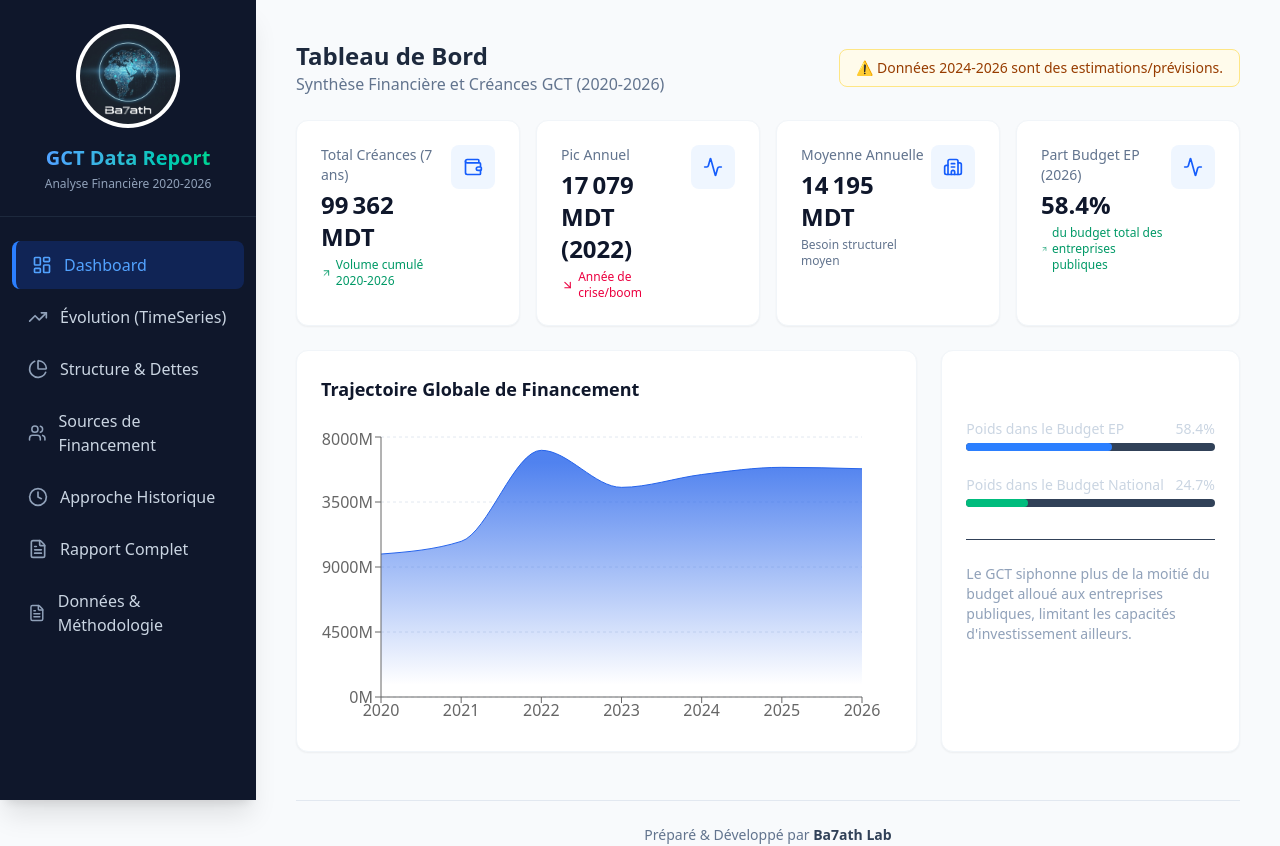
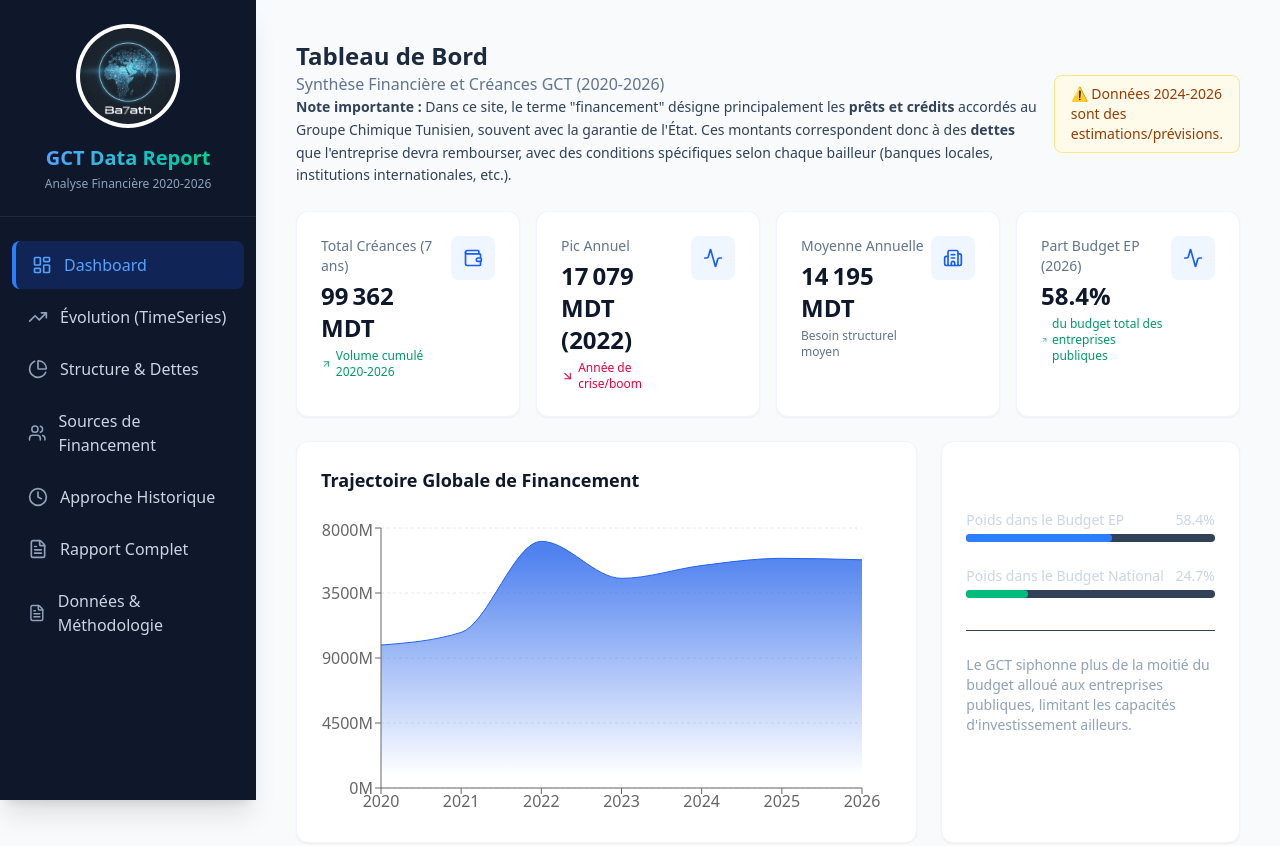
Before and after one commit to Ba7athproject/gct, a React (Vite) app: page / in a window 1280 px wide. Shown: the top 846 px of the page. Built offline with nearby package versions, Linux system fonts and the light colour scheme.

Commit message:
Fix message Financement, pourcentage

```diff
--- a/src/pages/Dashboard.tsx
+++ b/src/pages/Dashboard.tsx
@@ -48,6 +48,10 @@
                 <div>
                     <h2 className="text-2xl font-bold text-slate-800">Tableau de Bord</h2>
                     <p className="text-slate-500">Synthèse Financière et Créances GCT (2020-2026)</p>
+                    <p className="text-slate-700 text-sm leading-relaxed">
+                        <strong>Note importante :</strong> Dans ce site, le terme "financement" désigne principalement les <strong>prêts et crédits</strong> accordés au Groupe Chimique Tunisien, souvent avec la garantie de l'État.
+                        Ces montants correspondent donc à des <strong>dettes</strong> que l'entreprise devra rembourser, avec des conditions spécifiques selon chaque bailleur (banques locales, institutions internationales, etc.).
+                    </p>
                 </div>
                 <div className="bg-amber-50 text-amber-800 px-4 py-2 rounded-lg text-sm border border-amber-200">
                     ⚠️ Données 2024-2026 sont des estimations/prévisions.
--- a/src/pages/Evolution.tsx
+++ b/src/pages/Evolution.tsx
@@ -14,6 +14,10 @@
             <div>
                 <h2 className="text-2xl font-bold text-slate-800">Évolution Temporelle (2020-2026)</h2>
                 <p className="text-slate-500">Analyse des 4 phases majeures du cycle de financement et des Créances.</p>
+                <p className="text-slate-700 text-sm leading-relaxed">
+                    <strong>Note importante :</strong> Dans ce site, le terme "financement" désigne principalement les <strong>prêts et crédits</strong> accordés au Groupe Chimique Tunisien, souvent avec la garantie de l'État.
+                    Ces montants correspondent donc à des <strong>dettes</strong> que l'entreprise devra rembourser, avec des conditions spécifiques selon chaque bailleur (banques locales, institutions internationales, etc.).
+                </p>
             </div>
 
             <div className="card">
--- a/src/pages/Sources.tsx
+++ b/src/pages/Sources.tsx
@@ -41,7 +41,7 @@
     return (
         <div className="space-y-8">
             <div className="bg-blue-50 p-6 rounded-lg border border-blue-100">
-                <h2 className="text-2xl font-bold text-slate-800 mb-2">Sources de Financement</h2>
+                <h2 className="text-2xl font-bold text-slate-800 mb-2">Sources de Financement et de Crédits</h2>
                 <p className="text-slate-700 text-sm leading-relaxed">
                     <strong>Note importante :</strong> Dans ce site, le terme "financement" désigne principalement les <strong>prêts et crédits</strong> accordés au Groupe Chimique Tunisien, souvent avec la garantie de l'État.
                     Ces montants correspondent donc à des <strong>dettes</strong> que l'entreprise devra rembourser, avec des conditions spécifiques selon chaque bailleur (banques locales, institutions internationales, etc.).
```
